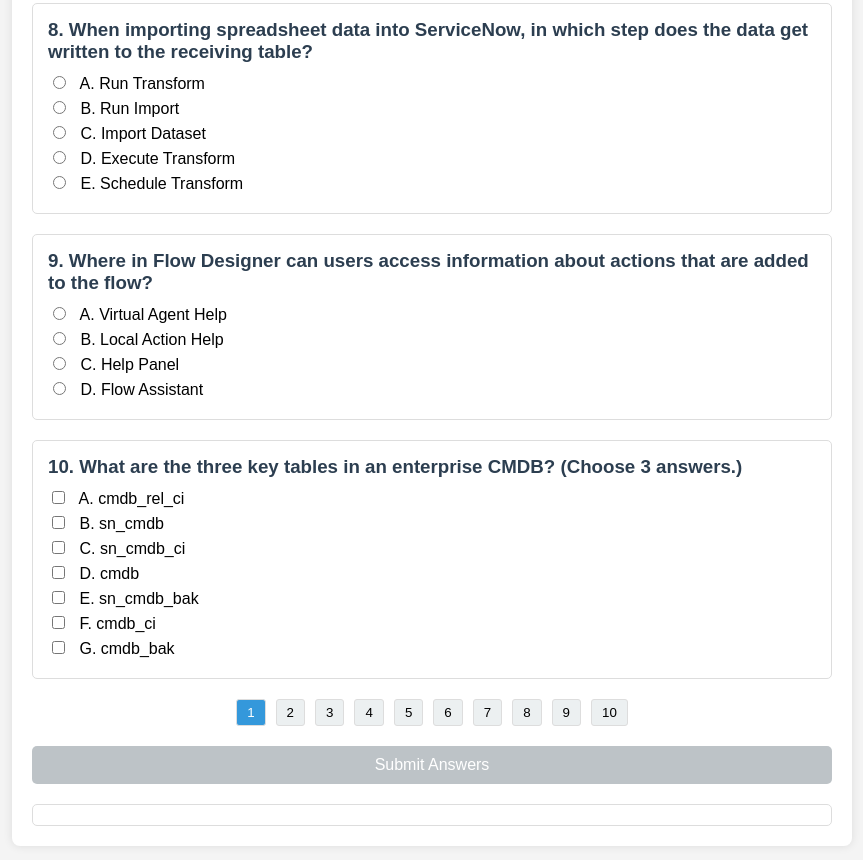
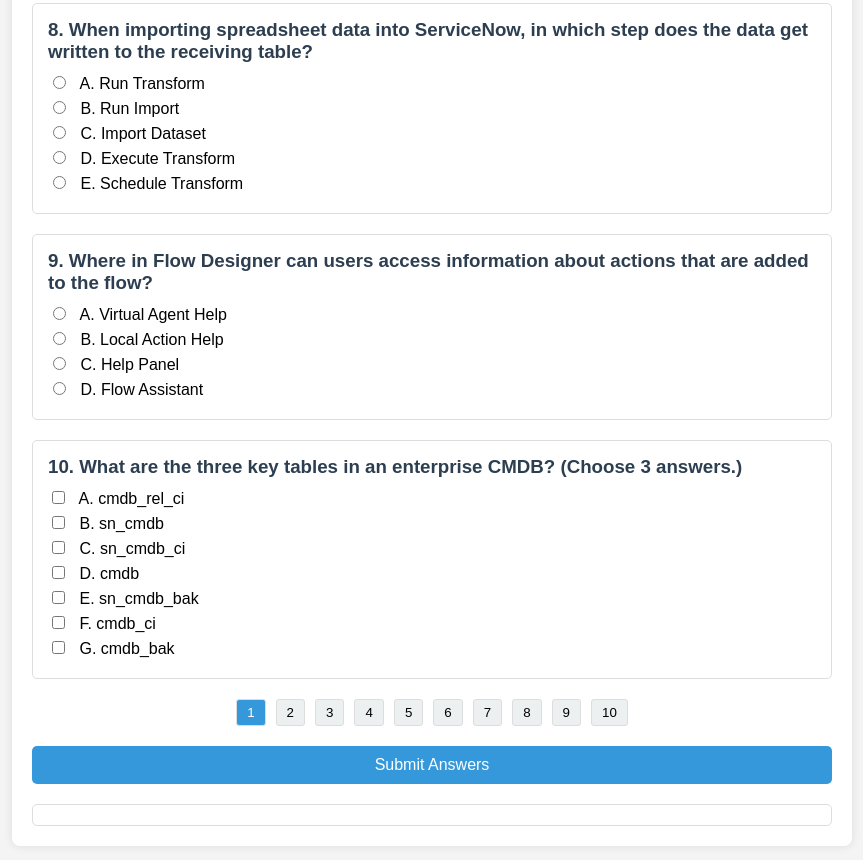
Before and after one commit to huyviet0110/mo_phong_thi_chung_chi, a plain HTML site: page index.html in a window 1280 px wide. Shown: the part 1571-2431 px from the top of the page, without its empty margins (208-1071 px from the left). Drawn offline with Linux system fonts and the light colour scheme.

Commit message:
Update index.html

```diff
--- a/index.html
+++ b/index.html
@@ -18,7 +18,7 @@
         <div id="pagination">
             <!-- Nút phân trang sẽ được thêm bằng JS -->
         </div>
-        <button id="submit-btn" disabled>Submit Answers</button>
+        <button id="submit-btn">Submit Answers</button>
         <div id="result"></div>
     </div>
     <script src="script.js"></script>
```
